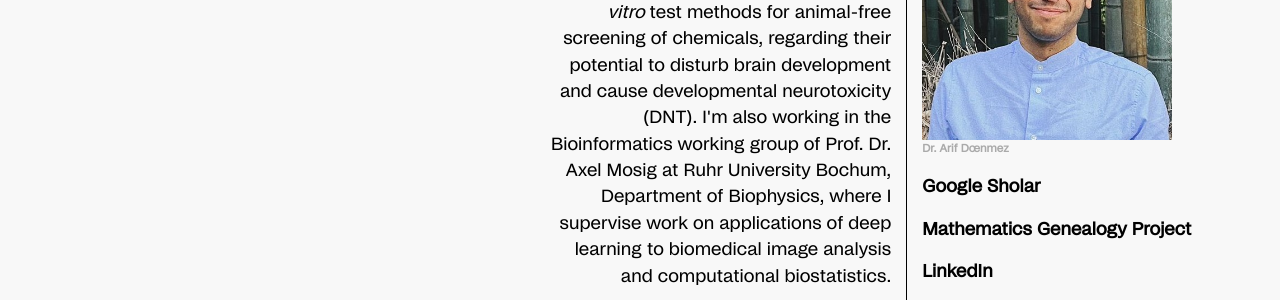
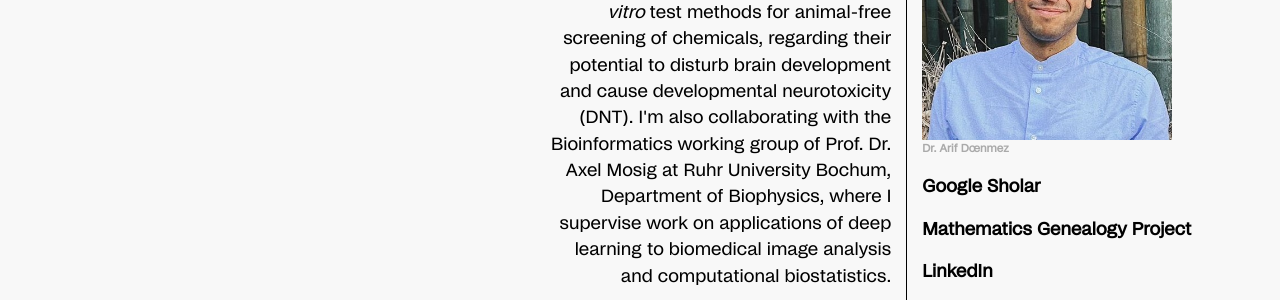
Before and after one commit to alim-zend/alim-zend.github.io, a Jekyll site: the page built from index.html, in a window 1280 px wide. Shown: the part 314-614 px from the top of the page. Built offline with Jekyll 4.4.1, drawn with Linux system fonts in a browser that asks for light colours.

Commit message:
Update footer.html

```diff
--- a/_includes/footer.html
+++ b/_includes/footer.html
@@ -8,7 +8,7 @@
       <div class="col-sm-5"></div>
       <div class="col-sm text-right">
         <p>
-          I’m the head of computational biology at DNTOX GmbH and postdoctoral researcher at the Leibniz Research Institute for Environmental Medicine (IUF). We're on a mission to develop <i>in vitro</i> test methods for animal-free screening of chemicals, regarding their potential to disturb brain development and cause developmental neurotoxicity (DNT). I'm also working in the Bioinformatics working group of Prof. Dr. Axel Mosig at Ruhr University Bochum, Department of Biophysics, where I supervise work on applications of deep learning to biomedical image analysis and computational biostatistics.
+          I’m the head of computational biology at DNTOX GmbH and postdoctoral researcher at the Leibniz Research Institute for Environmental Medicine (IUF). We're on a mission to develop <i>in vitro</i> test methods for animal-free screening of chemicals, regarding their potential to disturb brain development and cause developmental neurotoxicity (DNT). I'm also collaborating with the Bioinformatics working group of Prof. Dr. Axel Mosig at Ruhr University Bochum, Department of Biophysics, where I supervise work on applications of deep learning to biomedical image analysis and computational biostatistics.
         </p>
 
         <p>
```
